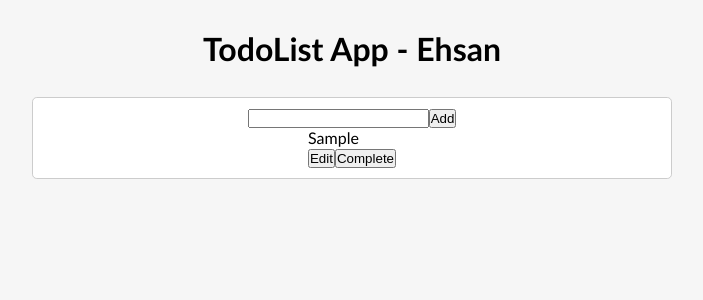
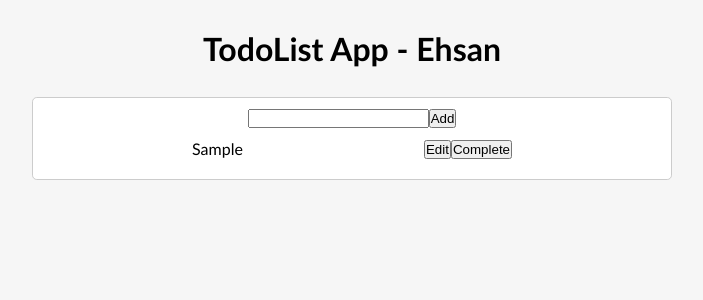
Before and after one commit to EhsanSaraee/TodoList, a React (Create React App) app: page / in a window 1280 px wide. Both pictures are taken after typing "Sample" into the empty fields and a click on the button "Add". Shown: the top 300 px of the page, without its empty margins (288-991 px from the left). Built offline with nearby package versions, Linux system fonts and the light colour scheme.

Commit message:
adding style to addTodo & onComplete via props

```diff
--- a/src/App.css
+++ b/src/App.css
@@ -21,3 +21,11 @@
    border-radius: 0.3rem;
    padding: 0.6rem;
 }
+
+.todo {
+   display: flex;
+   align-items: center;
+   justify-content: space-between;
+   width: 20rem;
+   margin: 10px 0;
+}
--- a/src/Components/Todo.jsx
+++ b/src/Components/Todo.jsx
@@ -1,10 +1,10 @@
-const Todo = ({ todo }) => {
+const Todo = ({ todo, onComplete }) => {
    return (
-      <section key={todo.id}>
+      <section className="todo">
          <div>{todo.text}</div>
          <div>
             <button>Edit</button>
-            <button>Complete</button>
+            <button onClick={onComplete}>Complete</button>
          </div>
       </section>
    );
--- a/src/Components/TodoApp.jsx
+++ b/src/Components/TodoApp.jsx
@@ -14,10 +14,14 @@
       setTodos([...todos, newTodo]);
    };
 
+   const completeTodo = (id) => {
+      console.log(id);
+   };
+
    return (
       <div className="container">
          <TodoForm addTodoHandler={addTodoHandler} />
-         <TodoList todos={todos} />
+         <TodoList todos={todos} onComplete={completeTodo} />
       </div>
    );
 };
--- a/src/Components/TodoList.jsx
+++ b/src/Components/TodoList.jsx
@@ -1,10 +1,16 @@
 import Todo from './Todo';
 
-const TodoList = ({ todos }) => {
+const TodoList = ({ todos, onComplete }) => {
    const renderTodos = () => {
       if (todos.length === 0) return <p>please add some todos</p>;
 
-      return todos.map((todo) => <Todo key={todo.id} todo={todo} />);
+      return todos.map((todo) => (
+         <Todo
+            key={todo.id}
+            todo={todo}
+            onComplete={() => onComplete(todo.id)}
+         />
+      ));
    };
    return <>{renderTodos()}</>;
 };
```
